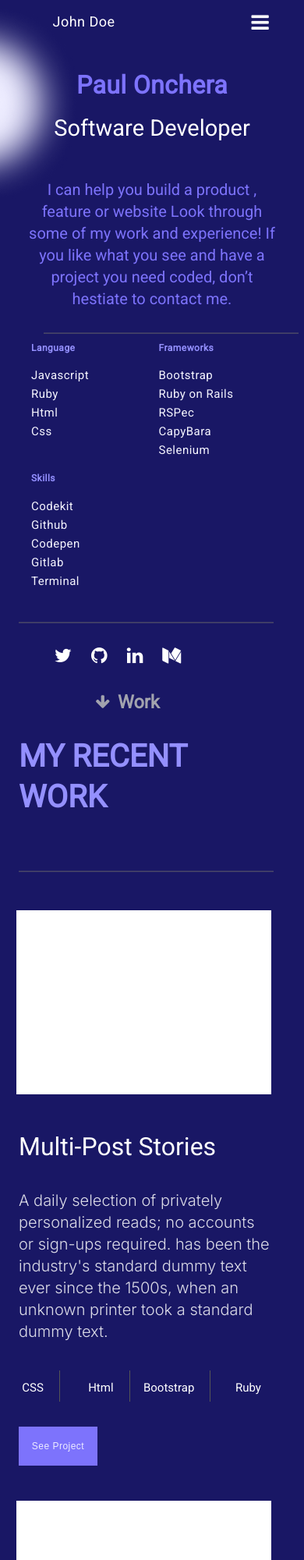
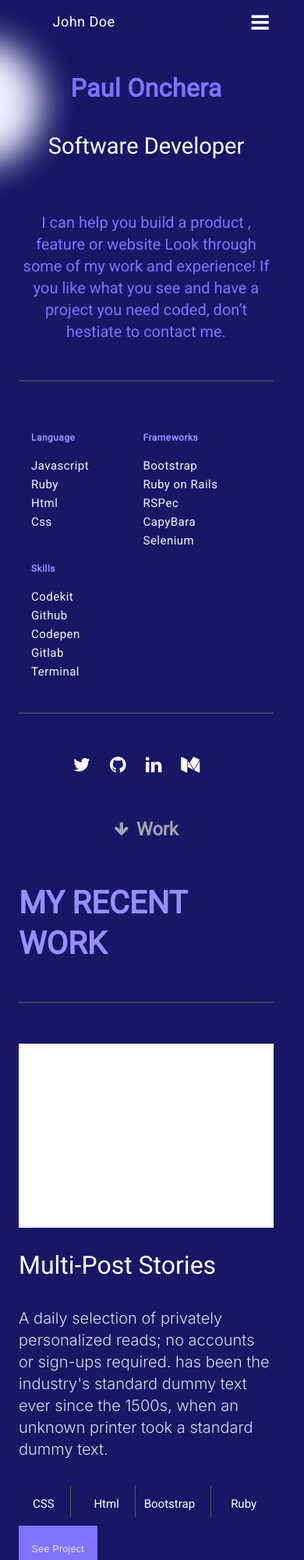
Before and after one commit to Paul-js-hub/portfolio, a website: page index.html in a window 390 px wide. Shown: the top 2000 px of the page at 78% size. Drawn offline with Linux system fonts and the light colour scheme.

Commit message:
Fix errrors as requested by reviewer

```diff
--- a/index.html
+++ b/index.html
@@ -27,15 +27,14 @@
           </ul>
         </nav>
       </header>
-      <div>
+      <div class="ellipse18">
         <img
           src="images/ellipse18.png"
           class="ellipse-image-one"
           alt="ellipse-image-one"
         />
       </div>
-      <div class="section1-details">
-        <section>
+        <section class="section1-details">
           <h1>Paul Onchera</h1>
           <h3>Software Developer</h3>
           <p>
@@ -45,9 +44,7 @@
           </p>
           <img src="images/image4.png" alt="border" class="image-border" />
         </section>
-      </div>
-      <div class="section2-details">
-        <section>
+        <section class="section2-details">
           <ul>
             <li>
               <h4>Language</h4>
@@ -87,9 +84,7 @@
           </ul>
           <img src="images/image4.png" alt="border" class="image-border" />
         </section>
-      </div>
-      <div class="section3-details">
-        <section>
+        <section class="section3-details">
           <div class="social-container">
             <a>
               <i class="fa fa-twitter" aria-hidden="true"></i>
@@ -111,9 +106,7 @@
           <h1>MY RECENT WORK</h1>
           <img src="images/image4.png" alt="border" class="image-border" />
         </section>
-      </div>
-      <div class="section4-work-details">
-        <section>
+        <section class="section4-work-details">
           <div class="personal-projects">
             <img src="images/image2.png" alt="project-image" />
             <h1>Multi-Post Stories</h1>
@@ -136,7 +129,7 @@
               </li>
               <li>Ruby</li>
             </ul>
-            <button class="seeproject-btn" type="button">See Project</button>
+            <a><button class="seeproject-btn" type="button">See Project</button></a>
           </div>
           <div class="personal-projects">
             <img src="images/image2.png" alt="project-image" />
@@ -160,7 +153,7 @@
               </li>
               <li>Ruby</li>
             </ul>
-            <button class="seeproject-btn" type="button">See Project</button>
+            <a><button class="seeproject-btn" type="button">See Project</button></a>
           </div>
           <div class="personal-projects">
             <img src="images/image2.png" alt="project-image" />
@@ -184,7 +177,7 @@
               </li>
               <li>Ruby</li>
             </ul>
-            <button class="seeproject-btn" type="button">See Project</button>
+            <a><button class="seeproject-btn" type="button">See Project</button></a>
           </div>
           <div class="personal-projects">
             <img src="images/image2.png" alt="project-image" />
@@ -208,10 +201,9 @@
               </li>
               <li>Ruby</li>
             </ul>
-            <button class="seeproject-btn" type="button">See Project</button>
+            <a><button class="seeproject-btn" type="button">See Project</button></a>
           </div>
         </section>
-      </div>
     </div>
   </body>
 </html>
--- a/style.css
+++ b/style.css
@@ -29,18 +29,16 @@ body {
     color: white;
   }
 
-  .section1-details {
-    margin-top: -220px;
-  }
-
   .work-icon > h3 {
     padding: 5px;
   }
 
-  .section1-details > section {
+  .section1-details {
     width: 327px;
-    text-align: center;
-    margin: 0 auto;
+    margin: 24px;
+    display: flex;
+    flex-direction: column;
+    align-items: center;
   }
 
   .personal-projects > h1 {
@@ -48,30 +46,34 @@ body {
     font-weight: 500;
     font-size: 32px;
     line-height: 44px;
-    margin: 24px;
     color: #fff;
   }
 
-  .section1-details > section > h1 {
+  .section1-details > h1 {
     letter-spacing: 0.37px;
     height: 55px;
     font-weight: 700;
     font-size: 32px;
     line-height: 72px;
     color: #7d73fc;
+    width: 327px;
+    margin: 24px;
+    text-align: center;
   }
 
-  .section1-details > section > h3 {
+  .section1-details > h3 {
     color: white;
     line-height: 15px;
     font-weight: 500;
     height: 43px;
     top: 67px;
     font-size: 29px;
+    width: 327px;
+    margin: 24px;
+    text-align: center;
   }
 
   .personal-projects > p {
-    margin: 24px;
     font-weight: 400;
     font-size: 20px;
     line-height: 28px;
@@ -79,15 +81,16 @@ body {
     height: 204px;
     font-family: Inter, sans-serif;
     font-style: normal;
-    width: 327px;
   }
 
-  .section1-details > section > p {
+  .section1-details > p {
     font-weight: 400;
     font-size: 20px;
     line-height: 28px;
     color: #7d73fc;
-    margin-bottom: 5px;
+    margin: 24px;
+    width: 327px;
+    text-align: center;
   }
 
   .hamburger {
@@ -121,14 +124,14 @@ body {
   .personal-projects > ul {
     display: flex;
     list-style: none;
-    justify-content: space-between;
+    justify-content: space-around;
+    padding: 2px;
   }
 
-  .section2-details > section > ul {
+  .section2-details > ul {
     display: grid;
     grid-template-columns: 50% 50%;
     grid-template-rows: 50% 50%;
-    width: 327px;
   }
 
   .personal-projects > ul > li {
@@ -141,7 +144,7 @@ body {
     align-self: flex-end;
   }
 
-  .section2-details > section > ul > li {
+  .section2-details > ul > li {
     list-style: none;
     color: #9490ff;
     letter-spacing: 0.48px;
@@ -150,7 +153,7 @@ body {
   }
 
   .section2-details {
-    margin-top: -50px;
+    width: 327px;
   }
 
   .section3-details > section {
@@ -162,6 +165,8 @@ body {
     justify-content: center;
     letter-spacing: 25px;
     font-size: 24px;
+    width: 327px;
+    margin: 24px;
   }
 
   .work-icon {
@@ -172,38 +177,39 @@ body {
     color: #a2a3ae;
     line-height: 32px;
     font-weight: 500;
-    margin-bottom: -24px;
+    margin: 24px;
+    width: 327px;
   }
 
   i.fa.fa-arrow-down {
     padding: 5px;
   }
 
-  .section3-details > section > h1 {
+  .section3-details > h1 {
     line-height: 52px;
     font-size: 40px;
     width: 327px;
     color: #9490ff;
     margin: 24px;
-    padding-bottom: 20px;
   }
 
-  .section4-work-details > section {
+  .section4-work-details {
     display: grid;
     grid-template-columns: 100%;
     grid-template-rows: 25% 25% 25% 25%;
     width: 327px;
+    margin: 24px;
   }
 
   .personal-projects {
     display: flex;
     flex-direction: column;
+    height: 816px;
+    margin-bottom: -84px;
   }
 
   .personal-projects > img {
-    margin: 21px;
     height: 236px;
-    width: 327px;
     background: linear-gradient(0deg, #f9f9f9, #f9f9f9);
   }
 
@@ -219,10 +225,49 @@ body {
     line-height: 40px;
     background: #7d73fc;
     border-style: none;
-    margin: 24px;
     color: #edecff;
     letter-spacing: 0.48px;
+    padding: 6px;
   }
+
+  .personal-projects > a > button:hover {
+    background: #7d73fc;
+    color: #fff;
+    padding: 6px;
+    box-shadow: 0px 8px 16px rgba(125, 115, 252, 0.48);
+  }
+
+  .personal-projects > a > button:active {
+    background: #5e42d7;
+    color: #eaeaf6;
+    padding: 6px;
+  }
+
+  .personal-projects > a > button:disabled {
+    background: #2a2b33;
+    color: #c8c8d4;
+    padding: 6px;
+  }
+
+  .seeproject-btn:disabled {
+    width: 89px;
+    height: 48px;
+    font-weight: 500;
+    font-size: 12px;
+    line-height: 40px;
+    background: #2a2b33;;
+    border-style: none;
+    color:#c8c8d4;
+    letter-spacing: 0.48px;
+    padding: 6px;
+  }
+
+  /* .works button:hover {
+    color: #ff6b00;
+    background-color: #fff5e1;
+    border: 1px solid #ff6b00;
+    padding: 11px;
+  } */
 
   .personal-projects > ul > img {
     margin-left: 35px;
@@ -249,4 +294,9 @@ body {
   li > span {
     margin-left: 20px;
   }
+
+  img.ellipse-image-one {
+    margin-bottom: -237px;
+  }
+
 }
```
Also changed, not shown: images/ellipse19.png (added).
